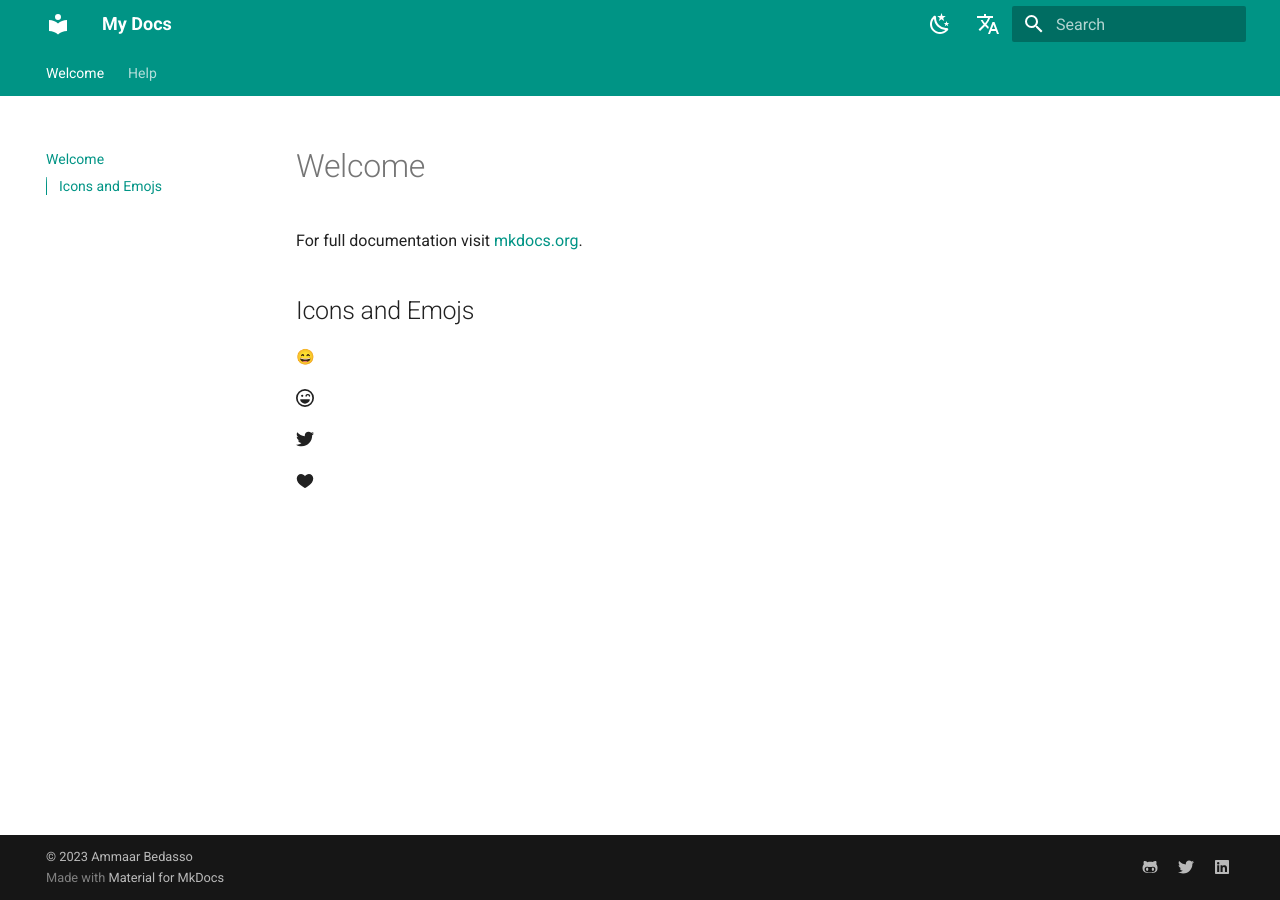
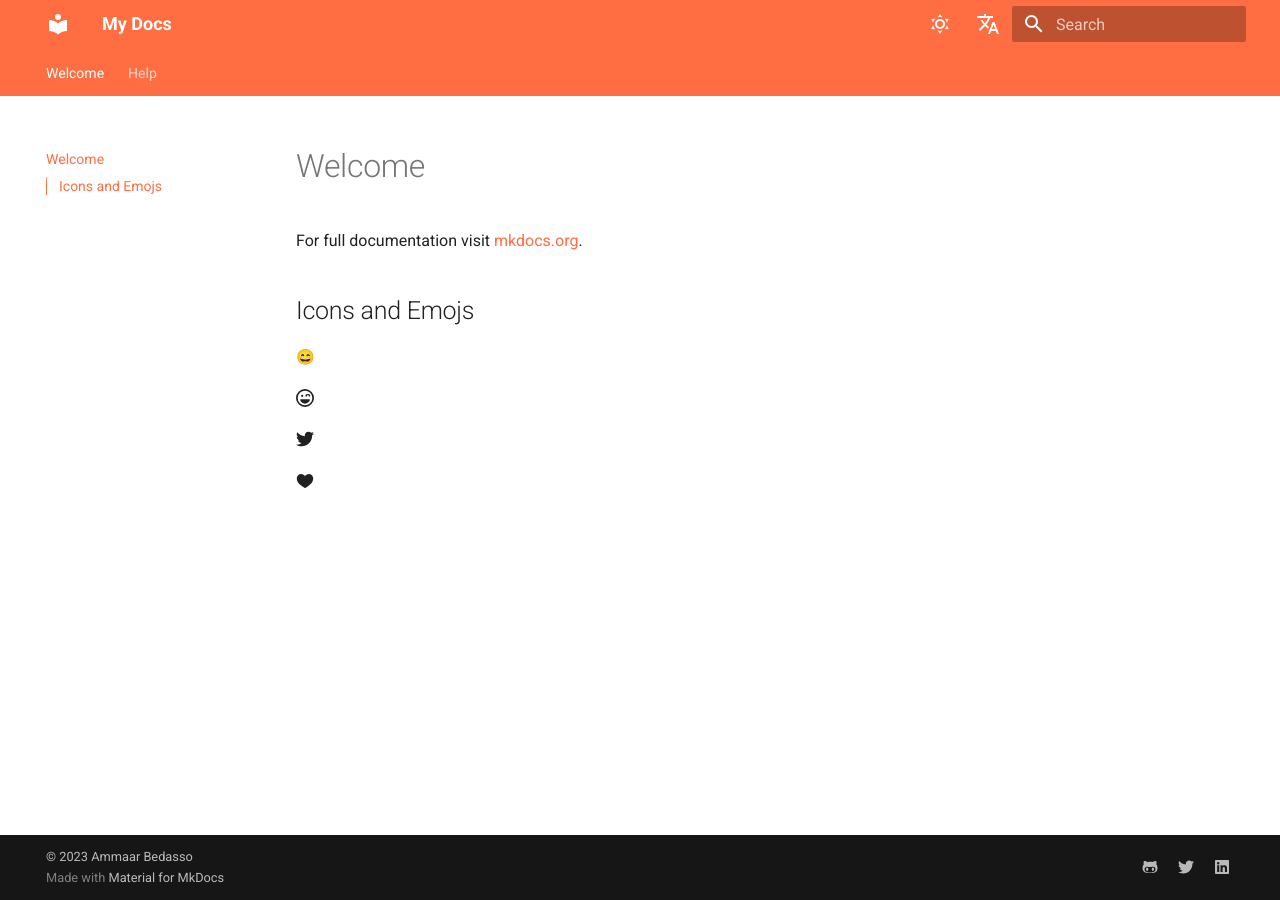
Before and after one commit to Ammaar-e/mkdocs, an MkDocs documentation site: the page built from docs/index.md, in a window 1280 px wide. Built offline with MkDocs 1.6.1 and Material for MkDocs 9.7.7, drawn with Linux system fonts in a browser that asks for light colours; emoji names are drawn with the system emoji font; comment, search, counter and statistics services are not loaded.

Commit message:
Update mkdocs.yml

```diff
--- a/mkdocs.yml
+++ b/mkdocs.yml
@@ -15,16 +15,16 @@ theme:
   palette:
     - scheme: default
       toggle:
+        icon: material/weather-sunny
+        name: Switch to dark mode
+      primary: deep orange
+      accent: deep orange
+    - scheme: slate
+      toggle:
         icon: material/weather-night
-        name: Switch to dark mode
+        name: Switch to light mode
       primary: teal
       accent: purple
-    - scheme: slate
-      toggle:
-        icon: material/weather-sunny
-        name: Switch to light mode
-      primary: deep orange
-      accent: deep orange
 
 extra:
   alternate:
```
